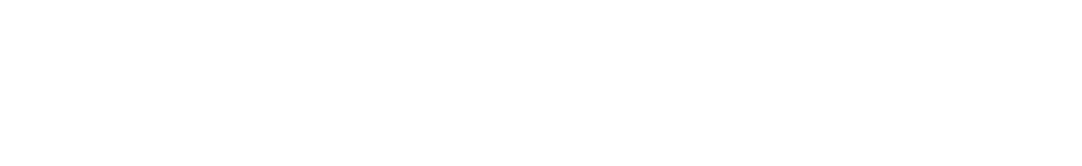
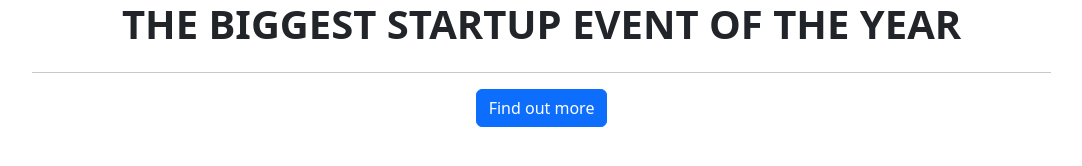
Before and after one commit to Coder-95/New-startup, a plain HTML site: page index.html in a window 1280 px wide. Shown: the whole page, without its empty margins (50-1132 px from the left). Drawn offline with nearby package versions, Linux system fonts and the light colour scheme.

Commit message:
Update index.html

```diff
--- a/index.html
+++ b/index.html
@@ -1,22 +1,24 @@
-<!DOCTYPE html>
-<html>
+<!doctype html>
+<html lang="en">
   <head>
-    <title>Startup</title>
-    <!-- Required meta tags -->
     <meta charset="utf-8">
     <meta name="viewport" content="width=device-width, initial-scale=1, shrink-to-fit=no">
-    <!-- Google Fonts -->
-    <link href="https://fonts.googleapis.com/css?family=Montserrat" rel="stylesheet">
-
-    <!-- Note that the below Bootstrap file is a specific version. If you grab the most
-    current from Bootstrap website, you will see the button grow transition being a lot faster
-    than in my video.  Use whichever style sheet you like best! -->
-    <!-- Bootstrap CSS from a CDN. This way you don't have to include the bootstrap file yourself -->
-<!-- CSS only -->
-    <link href="https://cdn.jsdelivr.net/npm/bootstrap@5.2.1/dist/css/bootstrap.min.css" rel="stylesheet" integrity="sha384-iYQeCzEYFbKjA/T2uDLTpkwGzCiq6soy8tYaI1GyVh/UjpbCx/TYkiZhlZB6+fzT" crossorigin="anonymous">    <!-- My own stylesheet -->
-    <link href="style.css" rel="stylesheet">
+    <title>Startup</title>
+        <link href="https://cdn.jsdelivr.net/npm/bootstrap@5.2.2/dist/css/bootstrap.min.css" rel="stylesheet" integrity="sha384-Zenh87qX5JnK2Jl0vWa8Ck2rdkQ2Bzep5IDxbcnCeuOxjzrPF/et3URy9Bv1WTRi" crossorigin="anonymous">
+        <link rel="stylesheet" type="text/css" href="startup.css">
   </head>
   <body>
-
+    <div class="container d-flex align-items-center h-100">
+      <div class="row">
+        <header class="text-center col-12">
+        <h1 class="text-uppercase"><strong>The biggest startup event of the year</strong></h1>
+        </header>
+        <div class="buffer col-12"></div>
+        <section class="text-center col-12">
+          <hr>
+        <a href="http://eepurl.com/ic2qEr"><button class="btn btn-primary btn-xl">Find out more</button></a>
+        </section>
+    </div>
+  </div>
   </body>
 </html>
```
